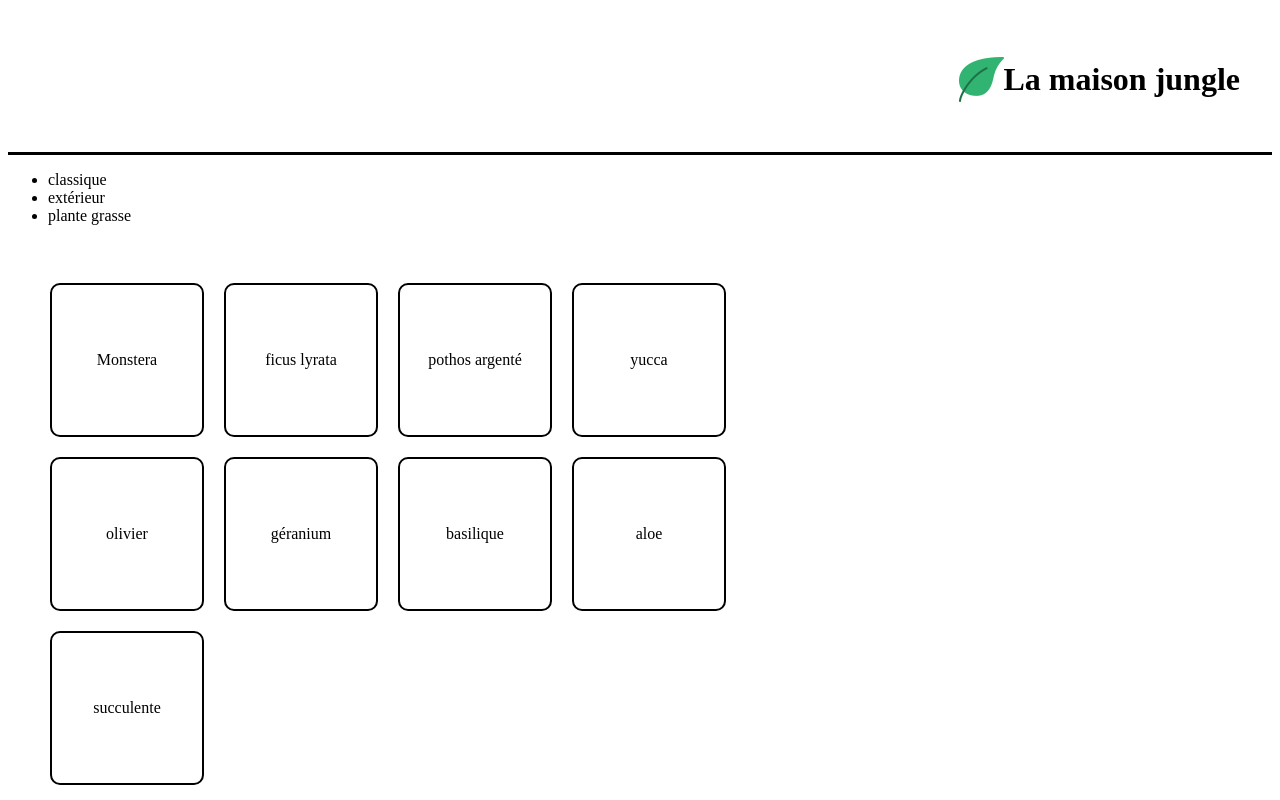
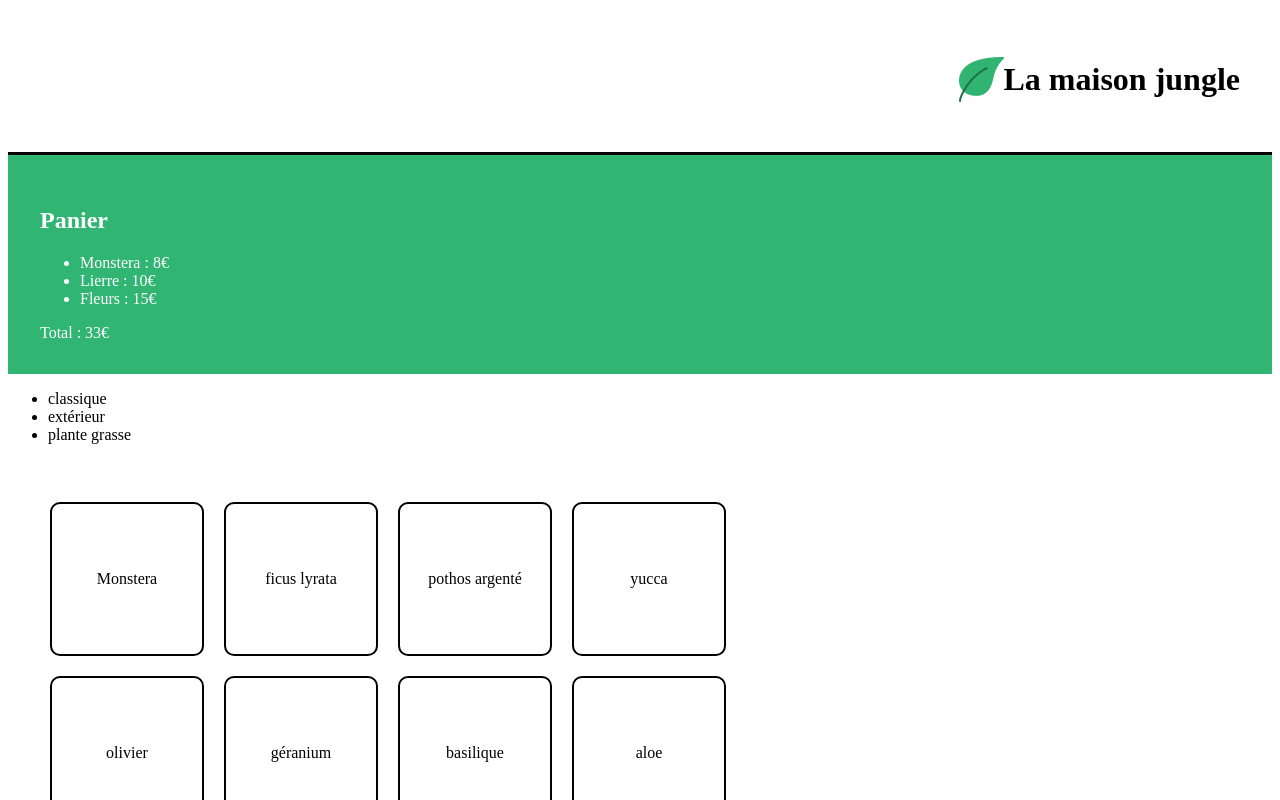
Before and after one commit to Debeing/projet1React, a React (Create React App) app: page / in a window 1280 px wide. Shown: the top 800 px of the page. Built offline with nearby package versions, Linux system fonts and the light colour scheme.

Commit message:
modification

```diff
--- a/src/components/App.js
+++ b/src/components/App.js
@@ -5,7 +5,7 @@ import Banner from './banner';
 function App() {
   return <div>
     <Banner/>
-    {/* <Cart/> */}
+    <Cart/>
     <ShoppingList/>
     </div>
 }
```
